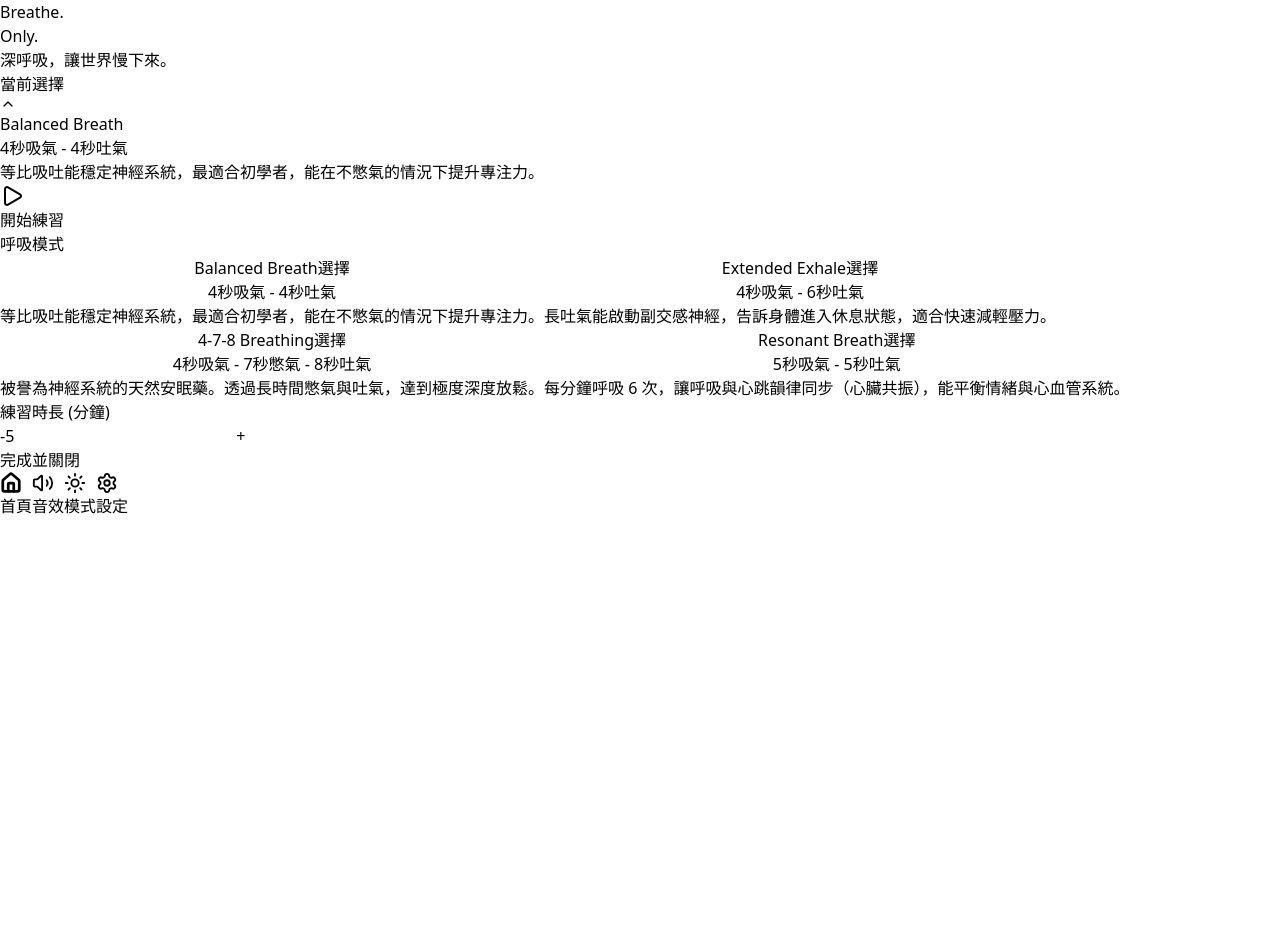
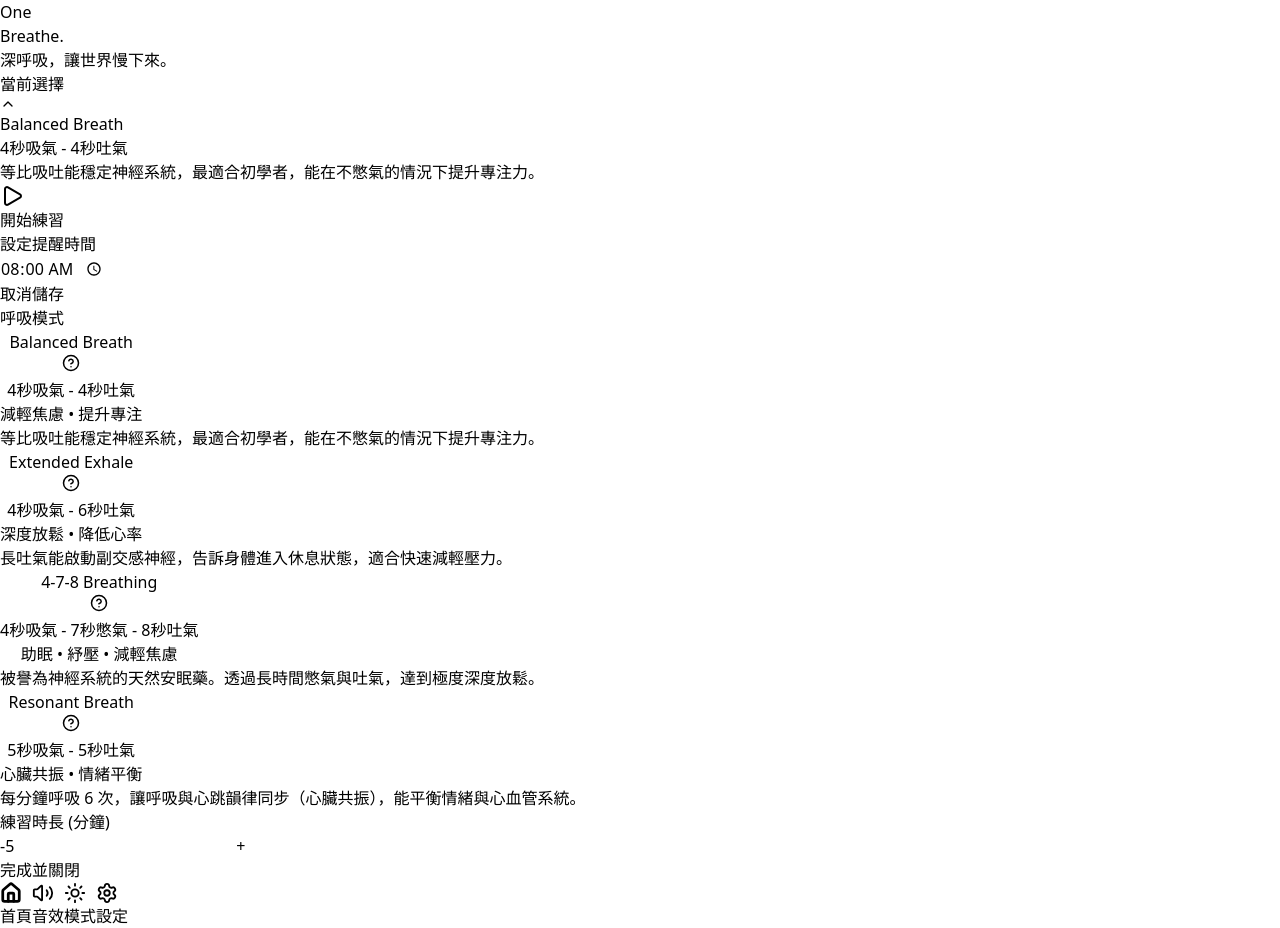
Before and after one commit to chunhanlin242/OneBreath, a React (Vite) app: page / in a window 1280 px wide. Before the commit the page ends 800 px from the top, so only its background shows below. Built offline with nearby package versions, Linux system fonts and the light colour scheme.

Commit message:
update music, UI size, explanation, summary, title

```diff
--- a/src/App.tsx
+++ b/src/App.tsx
@@ -1,5 +1,5 @@
 import React, { useState, useEffect, useRef } from 'react';
-import { Play, Sun, Moon, Volume2, VolumeX, Clock, Bell, Home, X, ChevronUp, Settings as SettingsIcon } from 'lucide-react';
+import { Play, Sun, Moon, Volume2, VolumeX, Clock, Bell, Home, X, ChevronUp, Settings as SettingsIcon, HelpCircle } from 'lucide-react';
 
 // --- 模式定義：詳細描述步驟 ---
 interface BreathingPattern {
@@ -9,6 +9,7 @@ interface BreathingPattern {
   hold: number;
   exhale: number;
   description: string;
+  benefit: string;
 }
 
 const BREATHING_PATTERNS: BreathingPattern[] = [
@@ -16,25 +17,29 @@ const BREATHING_PATTERNS: BreathingPattern[] = [
     name: 'Balanced Breath',
     label: '4秒吸氣 - 4秒吐氣',
     inhale: 4, hold: 0, exhale: 4,
-    description: '等比吸吐能穩定神經系統，最適合初學者，能在不憋氣的情況下提升專注力。'
+    description: '等比吸吐能穩定神經系統，最適合初學者，能在不憋氣的情況下提升專注力。',
+    benefit: '減輕焦慮 • 提升專注'
   },
   {
     name: 'Extended Exhale',
     label: '4秒吸氣 - 6秒吐氣',
     inhale: 4, hold: 0, exhale: 6,
-    description: '長吐氣能啟動副交感神經，告訴身體進入休息狀態，適合快速減輕壓力。'
+    description: '長吐氣能啟動副交感神經，告訴身體進入休息狀態，適合快速減輕壓力。',
+    benefit: '深度放鬆 • 降低心率'
   },
   {
     name: '4-7-8 Breathing',
     label: '4秒吸氣 - 7秒憋氣 - 8秒吐氣',
     inhale: 4, hold: 7, exhale: 8,
-    description: '被譽為神經系統的天然安眠藥。透過長時間憋氣與吐氣，達到極度深度放鬆。'
+    description: '被譽為神經系統的天然安眠藥。透過長時間憋氣與吐氣，達到極度深度放鬆。',
+    benefit: '助眠 • 紓壓 • 減輕焦慮'
   },
   {
     name: 'Resonant Breath',
     label: '5秒吸氣 - 5秒吐氣',
     inhale: 5, hold: 0, exhale: 5,
-    description: '每分鐘呼吸 6 次，讓呼吸與心跳韻律同步（心臟共振），能平衡情緒與心血管系統。'
+    description: '每分鐘呼吸 6 次，讓呼吸與心跳韻律同步（心臟共振），能平衡情緒與心血管系統。',
+    benefit: '心臟共振 • 情緒平衡'
   },
 ];
 
@@ -48,6 +53,9 @@ const App: React.FC = () => {
   const [phase, setPhase] = useState<'inhale' | 'hold' | 'exhale'>('inhale');
   const [phaseProgress, setPhaseProgress] = useState<number>(0);
   const [showCompletion, setShowCompletion] = useState<boolean>(false);
+  const [expandedPatternInfo, setExpandedPatternInfo] = useState<number | null>(null);
+  const [showTimePickerPanel, setShowTimePickerPanel] = useState<boolean>(false);
+  const [tempReminderTime, setTempReminderTime] = useState<string>('08:00');
 
   const [darkMode, setDarkMode] = useState<boolean>(() => JSON.parse(localStorage.getItem('breath_dark') || 'true'));
   const [musicEnabled, setMusicEnabled] = useState<boolean>(() => JSON.parse(localStorage.getItem('breath_music') || 'true'));
@@ -60,6 +68,7 @@ const App: React.FC = () => {
   const gainNodeRef = useRef<GainNode | null>(null);
   const tickRef = useRef<NodeJS.Timeout | null>(null);
   const sessionStartRef = useRef<number | null>(null);
+  const pianoAudioRef = useRef<{ ctx: AudioContext; masterGain: GainNode } | null>(null);
 
   const pattern = BREATHING_PATTERNS[patternIndex];
 
@@ -69,6 +78,94 @@ const App: React.FC = () => {
     localStorage.setItem('breath_remind', JSON.stringify(reminderEnabled));
     localStorage.setItem('breath_time', reminderTime);
   }, [darkMode, musicEnabled, reminderEnabled, reminderTime]);
+
+  // --- Piano music on landing page ---
+  useEffect(() => {
+    if (currentView === 'home' && !isActive && !pianoAudioRef.current && musicEnabled) {
+      const initPiano = (): void => {
+        if (!audioCtxRef.current) {
+          audioCtxRef.current = new (window.AudioContext || (window as any).webkitAudioContext)();
+        }
+        const ctx = audioCtxRef.current;
+        if (ctx.state === 'suspended') ctx.resume();
+
+        const masterGain = ctx.createGain();
+        masterGain.gain.value = 0.15;
+        masterGain.connect(ctx.destination);
+
+        const notes = [261.63, 293.66, 329.63, 392.00, 440.00];
+        const playNote = (freq: number, delay: number, duration: number): void => {
+          const osc = ctx.createOscillator();
+          const env = ctx.createGain();
+          osc.type = 'sine';
+          osc.frequency.value = freq;
+
+          env.gain.setValueAtTime(0, ctx.currentTime + delay);
+          env.gain.linearRampToValueAtTime(0.3, ctx.currentTime + delay + 0.02);
+          env.gain.exponentialRampToValueAtTime(0.001, ctx.currentTime + delay + duration);
+
+          osc.connect(env);
+          env.connect(masterGain);
+          osc.start(ctx.currentTime + delay);
+          osc.stop(ctx.currentTime + delay + duration);
+        };
+
+        const patternNotes = [0, 2, 4, 2, 3, 1, 0, 3];
+        let time = 0;
+        const loop = (): void => {
+          patternNotes.forEach((idx, i) => {
+            playNote(notes[idx], time + i * 1.2, 4);
+            if (i % 2 === 0 && idx > 0) {
+              playNote(notes[idx] * 0.5, time + i * 1.2, 4);
+            }
+          });
+          time += patternNotes.length * 1.2;
+          if (currentView === 'home' && !isActive) {
+            setTimeout(loop, patternNotes.length * 1200);
+          }
+        };
+        loop();
+
+        pianoAudioRef.current = { ctx, masterGain };
+      };
+
+      const handleInteraction = (): void => {
+        initPiano();
+        document.removeEventListener('click', handleInteraction);
+        document.removeEventListener('touchstart', handleInteraction);
+      };
+      document.addEventListener('click', handleInteraction);
+      document.addEventListener('touchstart', handleInteraction);
+
+      return () => {
+        document.removeEventListener('click', handleInteraction);
+        document.removeEventListener('touchstart', handleInteraction);
+      };
+    }
+  }, [currentView, isActive, musicEnabled]);
+
+  useEffect(() => {
+    if ((currentView !== 'home' || isActive) && pianoAudioRef.current) {
+      const { masterGain } = pianoAudioRef.current;
+      if (masterGain && audioCtxRef.current) {
+        masterGain.gain.linearRampToValueAtTime(0, audioCtxRef.current.currentTime + 1);
+      }
+      pianoAudioRef.current = null;
+    }
+  }, [currentView, isActive]);
+
+  // Stop piano music when music is toggled off
+  useEffect(() => {
+    if (!musicEnabled && pianoAudioRef.current) {
+      const { masterGain } = pianoAudioRef.current;
+      if (masterGain && audioCtxRef.current) {
+        masterGain.gain.linearRampToValueAtTime(0, audioCtxRef.current.currentTime + 0.5);
+      }
+      setTimeout(() => {
+        pianoAudioRef.current = null;
+      }, 600);
+    }
+  }, [musicEnabled]);
 
   // --- 海浪音效引擎 ---
   const initAudio = () => {
@@ -86,7 +183,7 @@ const App: React.FC = () => {
     const buffer = ctx.createBuffer(1, bufferSize, ctx.sampleRate);
     const data = buffer.getChannelData(0);
     for (let i = 0; i < bufferSize; i++) {
-      data[i] = Math.random() * 2 - 1; // 白噪音
+      data[i] = Math.random() * 2 - 1;
     }
 
     const noise = ctx.createBufferSource();
@@ -167,6 +264,18 @@ const App: React.FC = () => {
 
   const circleScale = phase === 'inhale' ? 0.4 + (phaseProgress * 0.6) : phase === 'hold' ? 1.0 : 1.0 - (phaseProgress * 0.6);
 
+  // Open time picker
+  const openTimePicker = () => {
+    setTempReminderTime(reminderTime);
+    setShowTimePickerPanel(true);
+  };
+
+  // Save time
+  const saveReminderTime = () => {
+    setReminderTime(tempReminderTime);
+    setShowTimePickerPanel(false);
+  };
+
   return (
     <div className={`min-h-screen transition-colors duration-500 font-sans ${darkMode ? 'bg-slate-950 text-white' : 'bg-slate-50 text-slate-900'}`}>
 
@@ -179,7 +288,7 @@ const App: React.FC = () => {
             </p>
             <p className="text-5xl font-light opacity-80">{Math.floor(timeLeft / 60)}:{String(Math.floor(timeLeft % 60)).padStart(2, '0')}</p>
           </div>
-          <div className="relative w-72 h-72 flex items-center justify-center transition-transform duration-[100ms] ease-linear" style={{ transform: `scale(${circleScale})` }}>
+          <div className="relative w-72 h-72 flex items-center justify-center transition-transform duration-1000 ease-out" style={{ transform: `scale(${circleScale})`, willChange: 'transform' }}>
             <div className={`absolute inset-0 rounded-full blur-3xl opacity-20 ${darkMode ? 'bg-emerald-400' : 'bg-emerald-600'}`} />
             <div className={`w-full h-full rounded-full border-2 ${darkMode ? 'border-emerald-400/40 bg-emerald-400/10' : 'border-emerald-500/20 bg-emerald-500/5'} backdrop-blur-md`} />
           </div>
@@ -197,13 +306,13 @@ const App: React.FC = () => {
       )}
 
       {/* 主畫面 */}
-      <main className="max-w-md mx-auto p-8 pt-20">
+      <main className="max-w-md mx-auto p-6 sm:p-8 pt-16 sm:pt-20 pb-32">
         {currentView === 'home' ? (
           <div className="animate-in fade-in slide-in-from-bottom-6 duration-700">
-            <h1 className="text-5xl font-black tracking-tighter mb-4 leading-none">Breathe.<br/><span className="text-emerald-500">Only.</span></h1>
+            <h1 className="text-5xl font-black tracking-tighter mb-4 leading-none">One<br/><span className="text-emerald-500">Breathe.</span></h1>
             <p className="text-lg opacity-50 mb-12">深呼吸，讓世界慢下來。</p>
 
-            <div className={`p-8 rounded-[40px] border-2 transition-all cursor-pointer active:scale-95 ${darkMode ? 'bg-slate-900 border-slate-800' : 'bg-white border-white shadow-sm'}`} onClick={() => setIsSetupOpen(true)}>
+            <div className={`p-6 sm:p-8 rounded-[40px] border-2 transition-all cursor-pointer active:scale-95 ${darkMode ? 'bg-slate-900 border-slate-800' : 'bg-white border-white shadow-sm'}`} onClick={() => setIsSetupOpen(true)}>
               <div className="flex items-center justify-between mb-3">
                 <span className="text-[10px] font-black uppercase tracking-widest text-emerald-500">當前選擇</span>
                 <ChevronUp size={16} />
@@ -231,8 +340,14 @@ const App: React.FC = () => {
                 </button>
               </div>
               {reminderEnabled && (
-                <div className="px-6 pb-8">
-                  <input type="time" value={reminderTime} onChange={(e) => setReminderTime(e.target.value)} className="w-full bg-transparent text-4xl font-light text-center focus:outline-none" />
+                <div className="px-6 pb-6">
+                  <button
+                    onClick={openTimePicker}
+                    className={`w-full p-4 rounded-2xl ${darkMode ? 'bg-slate-800 hover:bg-slate-700' : 'bg-slate-100 hover:bg-slate-200'} transition-colors`}
+                  >
+                    <div className="text-4xl font-light text-center">{reminderTime}</div>
+                    <div className="text-xs text-center opacity-50 mt-2">點擊修改時間</div>
+                  </button>
                 </div>
               )}
             </div>
@@ -240,40 +355,115 @@ const App: React.FC = () => {
         )}
       </main>
 
+      {/* --- 時間選擇 Panel --- */}
+      <div
+        className={`fixed inset-0 bg-black/60 backdrop-blur-sm z-[150] transition-opacity duration-300 ${showTimePickerPanel ? 'opacity-100 pointer-events-auto' : 'opacity-0 pointer-events-none'}`}
+        onClick={() => setShowTimePickerPanel(false)}
+      />
+      <div
+        className={`fixed bottom-0 left-0 right-0 z-[160] rounded-t-[48px] p-8 pb-12 transition-transform duration-500 ease-out transform ${darkMode ? 'bg-slate-900 border-t border-slate-800' : 'bg-white'} ${showTimePickerPanel ? 'translate-y-0' : 'translate-y-full'}`}
+      >
+        <div className="w-12 h-1.5 bg-slate-500/30 rounded-full mx-auto mb-8" />
+        <h2 className="text-2xl font-bold mb-6 text-center">設定提醒時間</h2>
+
+        <div className="space-y-6">
+          <input
+            type="time"
+            value={tempReminderTime}
+            onChange={(e) => setTempReminderTime(e.target.value)}
+            className={`w-full text-5xl font-light text-center p-6 rounded-3xl ${darkMode ? 'bg-slate-800 text-white' : 'bg-slate-100 text-slate-900'} focus:outline-none focus:ring-2 focus:ring-emerald-500`}
+          />
+
+          <div className="grid grid-cols-2 gap-3">
+            <button
+              onClick={() => setShowTimePickerPanel(false)}
+              className={`py-4 rounded-2xl font-bold ${darkMode ? 'bg-slate-800 text-white' : 'bg-slate-200 text-slate-900'}`}
+            >
+              取消
+            </button>
+            <button
+              onClick={saveReminderTime}
+              className="py-4 bg-emerald-500 text-white rounded-2xl font-bold"
+            >
+              儲存
+            </button>
+          </div>
+        </div>
+      </div>
+
       {/* --- 浮動選單 (Bottom Sheet) --- */}
-      {/* 背景遮罩 */}
       <div
         className={`fixed inset-0 bg-black/60 backdrop-blur-sm z-[150] transition-opacity duration-300 ${isSetupOpen ? 'opacity-100 pointer-events-auto' : 'opacity-0 pointer-events-none'}`}
         onClick={() => setIsSetupOpen(false)}
       />
-      {/* 選單主體 */}
       <div
-        className={`fixed bottom-0 left-0 right-0 z-[160] rounded-t-[48px] p-8 pb-12 transition-transform duration-500 ease-out transform ${darkMode ? 'bg-slate-900 border-t border-slate-800' : 'bg-white'} ${isSetupOpen ? 'translate-y-0' : 'translate-y-full'}`}
+        className={`fixed bottom-0 left-0 right-0 z-[160] rounded-t-[48px] p-6 sm:p-8 pb-12 transition-transform duration-500 ease-out transform ${darkMode ? 'bg-slate-900 border-t border-slate-800' : 'bg-white'} ${isSetupOpen ? 'translate-y-0' : 'translate-y-full'}`}
         style={{ maxHeight: '85vh', overflowY: 'auto' }}
       >
         <div className="w-12 h-1.5 bg-slate-500/30 rounded-full mx-auto mb-8" />
         <h2 className="text-2xl font-bold mb-6 text-center">呼吸模式</h2>
 
-        <div className="space-y-6">
+        <div className="space-y-6 max-w-md mx-auto">
           <div className="space-y-3">
             {BREATHING_PATTERNS.map((p, i) => (
-              <button key={p.name} onClick={() => setPatternIndex(i)} className={`w-full p-5 rounded-3xl text-left border-2 transition-all ${patternIndex === i ? 'border-emerald-500 bg-emerald-500/5' : 'border-transparent bg-slate-500/5'}`}>
-                <div className="flex justify-between items-center mb-1">
-                  <span className="font-bold text-lg">{p.name}</span>
-                  <span className="text-[10px] font-bold text-emerald-500 bg-emerald-500/10 px-2 py-1 rounded-md">選擇</span>
+              <div key={p.name}>
+                <button
+                  onClick={() => setPatternIndex(i)}
+                  className={`w-full p-4 sm:p-5 rounded-3xl text-left border-2 transition-all ${patternIndex === i ? 'border-emerald-500 bg-emerald-500/5' : 'border-transparent bg-slate-500/5'}`}
+                >
+                  <div className="flex justify-between items-start mb-2">
+                    <div className="flex-1">
+                      <span className="font-bold text-base sm:text-lg">{p.name}</span>
+                    </div>
+                    <button
+                      onClick={(e) => {
+                        e.stopPropagation();
+                        setExpandedPatternInfo(expandedPatternInfo === i ? null : i);
+                      }}
+                      className="p-2 rounded-lg hover:bg-slate-500/10 transition-colors ml-2"
+                    >
+                      <HelpCircle size={18} className="text-emerald-500" />
+                    </button>
+                  </div>
+                  <p className="text-xs text-emerald-500 font-bold mb-2">{p.label}</p>
+                  <p className="text-xs text-emerald-500 font-medium">{p.benefit}</p>
+                </button>
+
+                {/* 展開的詳細說明 */}
+                <div
+                  className={`overflow-hidden transition-all duration-500 ease-in-out ${
+                    expandedPatternInfo === i ? 'max-h-48 opacity-100 mt-2' : 'max-h-0 opacity-0'
+                  }`}
+                >
+                  <div className={`mx-2 px-4 py-3 ${darkMode ? 'bg-slate-800 text-slate-300' : 'bg-slate-100 text-slate-700'} rounded-2xl text-sm leading-relaxed`}>
+                    {p.description}
+                  </div>
                 </div>
-                <p className="text-xs text-emerald-500 font-bold mb-2">{p.label}</p>
-                <p className="text-sm opacity-50 leading-relaxed">{p.description}</p>
-              </button>
+              </div>
             ))}
           </div>
 
           <div>
             <label className="text-[10px] font-black uppercase tracking-[0.2em] opacity-40 mb-3 block">練習時長 (分鐘)</label>
-            <div className="flex items-center gap-4 bg-slate-500/5 p-2 rounded-[32px]">
-              <button onClick={() => setDuration(Math.max(1, duration - 1))} className="w-12 h-12 rounded-full flex items-center justify-center text-2xl font-bold">-</button>
-              <input type="number" value={duration} onChange={(e) => setDuration(Number(e.target.value))} className="flex-1 bg-transparent text-center text-2xl font-black focus:outline-none" />
-              <button onClick={() => setDuration(duration + 1)} className="w-12 h-12 rounded-full flex items-center justify-center text-2xl font-bold">+</button>
+            <div className={`flex items-center gap-3 sm:gap-4 p-2 rounded-[32px] ${darkMode ? 'bg-slate-800' : 'bg-slate-100'}`}>
+              <button
+                onClick={() => setDuration(Math.max(1, duration - 1))}
+                className="w-10 h-10 sm:w-12 sm:h-12 rounded-full flex items-center justify-center text-xl sm:text-2xl font-bold hover:bg-slate-500/10 transition-colors"
+              >
+                -
+              </button>
+              <input
+                type="number"
+                value={duration}
+                onChange={(e) => setDuration(Number(e.target.value))}
+                className="flex-1 bg-transparent text-center text-2xl font-black focus:outline-none"
+              />
+              <button
+                onClick={() => setDuration(duration + 1)}
+                className="w-10 h-10 sm:w-12 sm:h-12 rounded-full flex items-center justify-center text-xl sm:text-2xl font-bold hover:bg-slate-500/10 transition-colors"
+              >
+                +
+              </button>
             </div>
           </div>
 
@@ -282,7 +472,7 @@ const App: React.FC = () => {
       </div>
 
       {/* 底部導覽列 */}
-      <nav className={`fixed bottom-0 left-0 right-0 h-24 border-t flex items-center justify-around px-4 backdrop-blur-xl z-50 transition-colors ${darkMode ? 'bg-slate-950/80 border-slate-900 text-slate-500' : 'bg-white/90 border-slate-100 text-slate-400'}`}>
+      <nav className={`fixed bottom-0 left-0 right-0 h-20 sm:h-24 border-t flex items-center justify-around px-4 backdrop-blur-xl z-50 transition-colors ${darkMode ? 'bg-slate-950/80 border-slate-900 text-slate-500' : 'bg-white/90 border-slate-100 text-slate-400'}`}>
         <button onClick={() => setCurrentView('home')} className={`flex flex-col items-center gap-1 flex-1 ${currentView === 'home' ? 'text-emerald-500' : ''}`}>
           <Home size={22} strokeWidth={currentView === 'home' ? 3 : 2} />
           <span className="text-[10px] font-bold">首頁</span>
```
